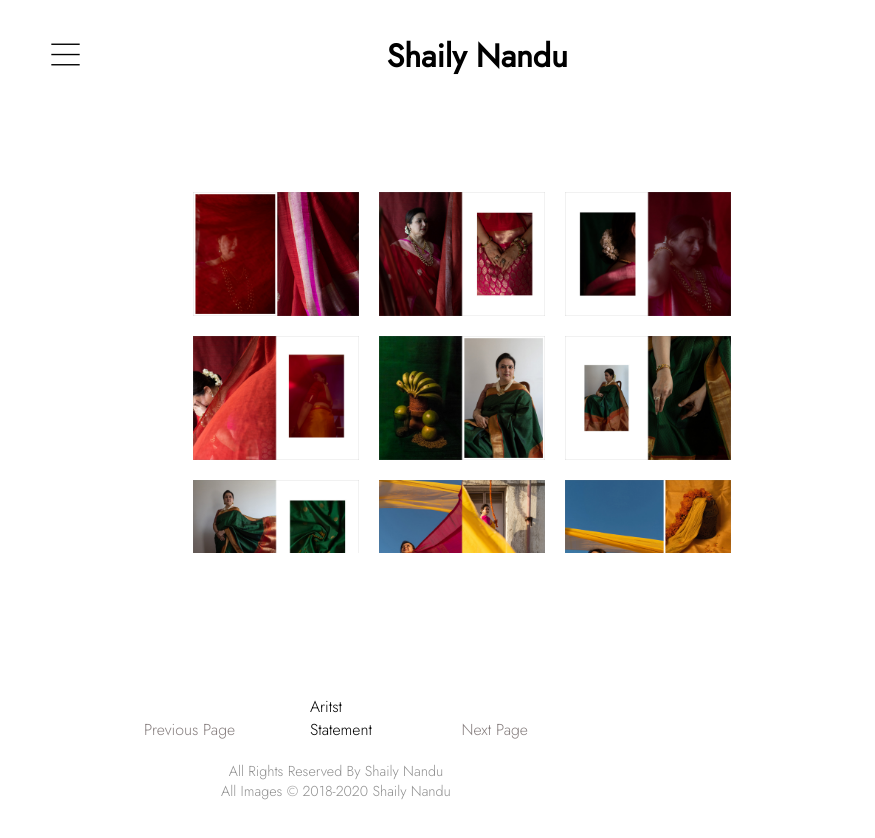
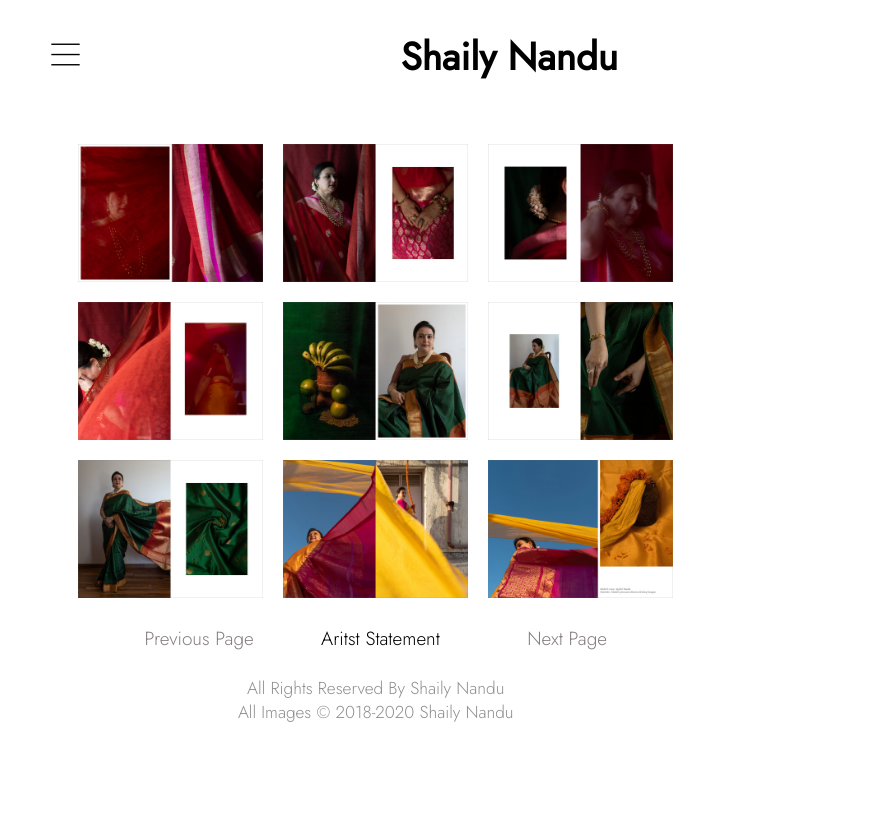
Before and after one commit to afsheen-01/shailyWebsite, a plain HTML site: page saree.html in a window 768 px wide. Shown: the whole page, 875 px wide, since content can reach past the window. Drawn offline with Linux system fonts and the light colour scheme.

Commit message:
ipad resolution down

```diff
--- a/saree.js
+++ b/saree.js
@@ -191,6 +191,9 @@ artistStatement.addEventListener('click', () => {
 minusBtn.addEventListener('click', () => {
     if(checkBeforeAs){
         imageHolder.style.display = 'block';
+        arrowBtns.forEach(arrow => {
+            arrow.style.visibility = 'visible';
+        });
     } else{
         thumbnailContainer.style.display = 'block';
     }
@@ -229,6 +232,7 @@ const crossBtn = document.querySelector('.crossBtn');
 const functionToDisplayGrid = () => {
 
     imageHolder.style.display = 'none';
+    imageText.style.display = 'none';
 
     let tempArrayHolder = saree.map(item => {
         return `<img src = "${item.src}" alt = "${item.alt}" class = "thumbImg" id = "${item.id}" />`
@@ -237,6 +241,9 @@ const functionToDisplayGrid = () => {
     tempArrayHolder = tempArrayHolder.join("");
 
    thumbnailsGrid.innerHTML =  tempArrayHolder;
+   arrowBtns.forEach(arrow => {
+    arrow.style.visibility = 'hidden';
+});
 
    thumbImg = document.querySelectorAll('.thumbImg');
     // console.log(thumbImg);
@@ -254,6 +261,9 @@ const functionToDisplayGrid = () => {
                         target.id = saree[i].id;
                         imageHolder.style.display = 'block';
                         thumbnailContainer.style.display = 'none';
+                        arrowBtns.forEach(arrow => {
+                            arrow.style.visibility = 'visible';
+                        });
                         // thumbnail.style.textDecoration = 'none';
                         // console.log(target);
                     }
--- a/styles/index.css
+++ b/styles/index.css
@@ -220,10 +220,6 @@ a{
     align-items: center;
     visibility: hidden;
 }
-.forIndex{
-    position: relative;
-    bottom: 4em;
-}
 .thumbnailsContainer{
     display: block;
     height: auto;
@@ -297,6 +293,7 @@ a{
 .imageText{
     text-align: center;
     width: 45vw;
+    display: block;
 }
 .indent{
     display: inline-block;
@@ -325,25 +322,14 @@ a{
     height: auto;
     color: #8f8f8f;
     display: flex;
-    /* justify-content: center; */
     align-items:center;
     flex-direction: column;
     text-transform: capitalize;
     font-family: 'Jost light';
     font-size: 0.9em;
-    /* border: 1px solid #000; */
-}
-.artAndThumb{
-    width: inherit;
-    display:flex;
-    align-items: center;
-    justify-content: center;
-    /* border: 2px solid #000; */
 }
 .inArtAndThumb{
     width: 20%;
-    /* height: 30px; */
-    /* border: 2px solid #000; */
     font-weight: 400;
     font-size: 1em;
     text-transform: capitalize;
@@ -365,7 +351,6 @@ a{
     align-items: flex-end;
     font-family: 'Jost light';
     font-size: 1.1em;
-    /* border: 2px solid #000; */
 }
 .link{
     color: rgb(134, 126, 126);
@@ -374,21 +359,36 @@ a{
 .link:hover{
     color:#4e4c4c;
 }
-@media only screen and (max-width: 960px){
+@media only screen
+and (min-device-width : 768px)
+and (max-device-width : 1024px){
+    body{
+        height: 100%;
+        font-size: 1.2rem;
+        overflow: scroll;
+    }
+    *{
+        margin: 0;
+        padding: 0;
+    }
     .container{
         display: flex;
         flex-direction: column;
         width: inherit;
-        height: 100%;
+        height: auto;
     }
     .left, .right{
         padding: 0;
         margin: 0;
-    }.left{
+    }
+
+    /* left */
+    .left{
         width: inherit;
         height: auto;
         background-color: #fff;
         z-index: 100;
+        position: fixed;
     }
     .header{
         width: 95%;
@@ -397,6 +397,7 @@ a{
         display: flex;
         flex-direction: row;
         justify-content: flex-start;
+        /* border: 1px solid #000; */
     }
     .sideNav{
         display: none;
@@ -404,16 +405,14 @@ a{
     }
     .navBtn{
         display: block;
-    }
-    .navBtn:hover{
-        opacity: 0.5;
+        /* border: 1px solid #000; */
     }
     .navBtnContainer{
         display: flex;
         align-items: center;
     }
     .logoHolder{
-        margin: 0 13rem;
+        margin-left: 15rem;
         display: flex;
         justify-content: center;
         align-items: center;
@@ -422,45 +421,66 @@ a{
         width: 20rem;
         text-align: center;
     }
+
+    /* right */
     .right{
-        left: 5%;
+        left: 2%;
+        width: auto;
+        height: auto;
         margin: 9rem 0;
-        object-fit: contain;
+        /* border: 1px solid #000; */
     }
     .imageContainer{
-        width: 85%;
+        width: auto;
+        max-height: 80%;
+        margin: auto 0;
+        padding: auto 0;
+        /* border: 2px solid #000; */
+    }
+    .imageAndContent{
+        height: inherit;
+        /* border: 3px solid #000; */
+        /* overflow:scroll; */
+    }
+    .thumbnailsContainer{
+        max-height: 70%;
+        /* overflow: scroll; */
     }
     .image{
         width: 75vw;
         height: 52vw;
         object-fit:contain;
         cursor: url('../fontAwesome/svgs/solid/plus.svg');
+        /* border: 1px solid #000; */
    }
    .imageText{
        margin: 3em 10em;
+       display: block;
+       /* border: 3px solid #000; */
    }
-    .thumbnailsContainer{
-       margin: 3rem;
-       height: auto;
-   }
-   .thumbnailsGrid{
-        width: 70vw;
-        height: 47vw;
+   .arrowBtn{
+       visibility: visible;
+       /* border: 3px solid #000; */
    }
    .newArrow{
-    height: 4rem;
-    width: 4rem;
-    position: relative;
-    bottom: 4em;
+        height: 4rem;
+        width: 4rem;
+        position: relative;
+        bottom: 4em;
     }
-    .artAndThumb{
-        left: 15vw;
+    .forIndex{
+        position: relative;
+        bottom: -2em;
     }
     .myImage{
         width: 70%;
-        top: 14vw;
     }
-    #footerStyle{
-        left: 9em;
+    .inArtAndThumb{
+        width: 30%;
     }
+    .footer{
+        min-height: 10%;
+        /* border: 2px solid #000; */
+    }
+
 }
```
Also changed, not shown: andalucia.js (+9 -0 lines), artworks.js (+7 -0 lines), domestication.js (+10 -0 lines), greywoodHouse.js (+7 -0 lines), index.html (+0 -2 lines), miscellaneous.js (+7 -0 lines), reflections.js (+10 -0 lines), sheepInMadrid.html (+0 -1 lines), sheepInMadrid.js (+10 -0 lines).
